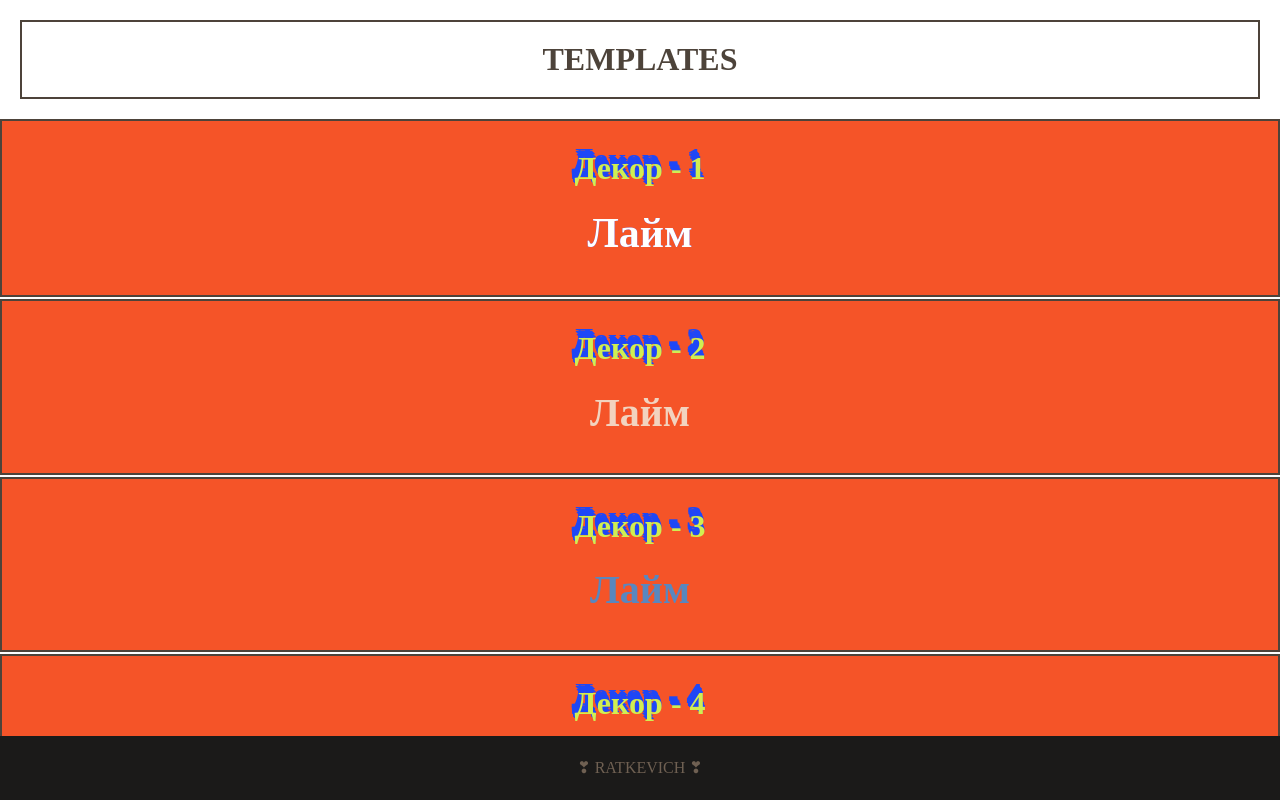
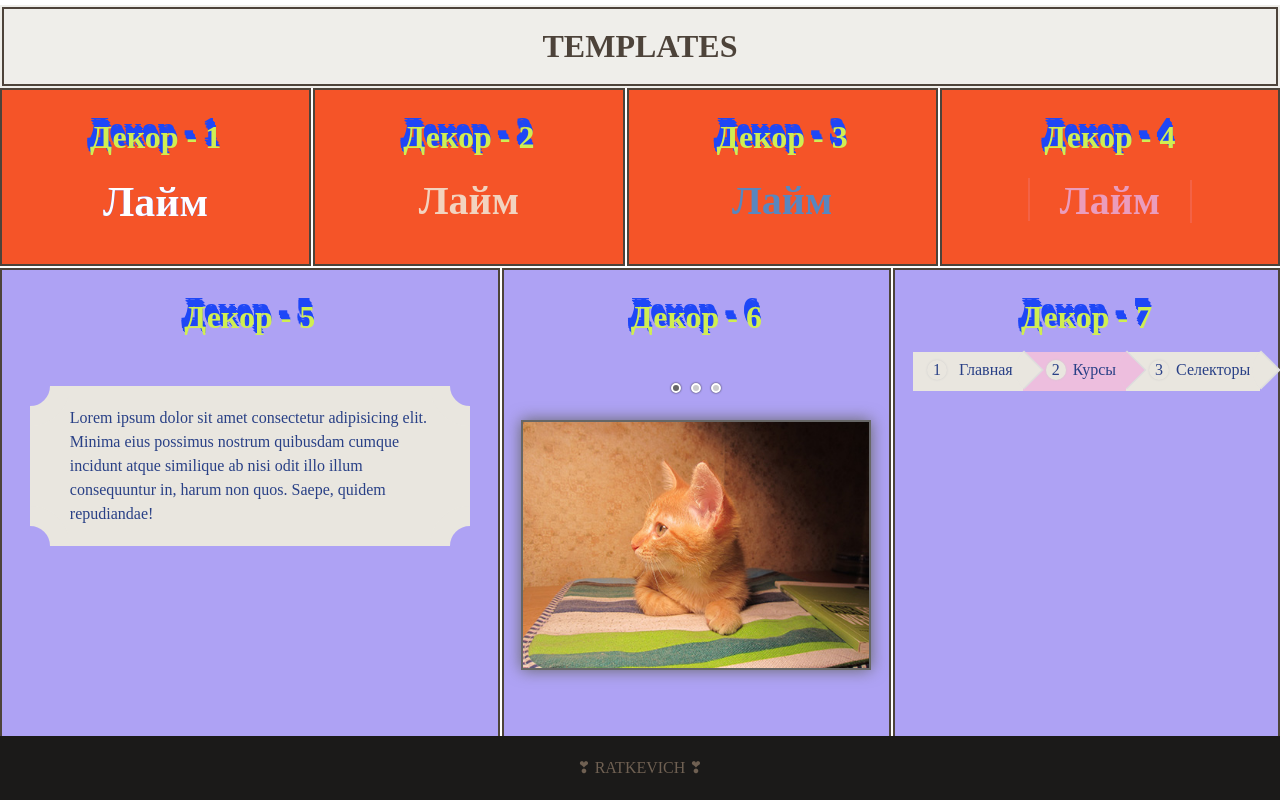
Before and after one commit to SarahAndDuck/templates, a plain HTML site: page index.html in a window 1280 px wide. Shown: the top 800 px of the page. Drawn offline with Linux system fonts and the light colour scheme.

Commit message:
feat: add adapt

```diff
--- a/index.html
+++ b/index.html
@@ -15,6 +15,7 @@
       </header>
       <main class="main">
         <div class="limited">
+          <div class="group">
             <section class="section section-1">
               <h2 class="section__title">Декор - 1</h2>
               <div class="section__content">
@@ -39,6 +40,8 @@
                 <a data-content="Лайм" href="#" class="link">Лайм</a>
               </div>
             </section>
+          </div>
+          <div class="group">
             <section class="section section-5">
               <h2 class="section__title">Декор - 5</h2>
               <div class="section__content">
@@ -85,6 +88,7 @@
               </div>
             </section>
           </div>
+        </div>
       </main>
       <footer class="footer">
         <div class="limited">❣ Ratkevich ❣</div>
--- a/scss/_header.scss
+++ b/scss/_header.scss
@@ -1,6 +1,6 @@
 .header {
-  padding: 20px;
-  background-color: #ffffff;
+  padding: 2px;
+  background-color: #efeeea;
   &__title {
     padding: 20px;
     text-align: center;
--- a/scss/_section-5.scss
+++ b/scss/_section-5.scss
@@ -1,5 +1,6 @@
 .section-5 {
   background-color: #aea2f4;
+  padding: 30px 30px;
   .section__content {
     position: relative;
     margin: 50px auto 0;
--- a/scss/_section-6.scss
+++ b/scss/_section-6.scss
@@ -2,7 +2,7 @@
   background-color: #aea2f4;
   .section__content {
     margin: 40px auto;
-    width: 450px;
+    max-width: 350px;
   }
   .slaider {
     // .slaider__controls
@@ -32,17 +32,17 @@
       filter: drop-shadow(0 0 8px #666666);
     }
     &__slaides {
-      width: 300%;
+      max-width: 300%;
+      display: flex;
+      flex-wrap: nowrap;
 
       transition: transform 0.8s ease;
       img {
+        flex: 1 1 auto;
         border: 2px solid #666666;
+        max-width: 350px;
+        width: 100%;
       }
-    }
-    img {
-      width: 450px;
-      height: 320px;
-      float: left;
     }
   }
 }
@@ -56,8 +56,8 @@
   transform: translate(0);
 }
 #btn-2:checked ~ .slaider__inner .slaider__slaides {
-  transform: translate(-450px);
+  transform: translate(-350px);
 }
 #btn-3:checked ~ .slaider__inner .slaider__slaides {
-  transform: translate(-900px);
+  transform: translate(-700px);
 }
--- a/scss/_section-7.scss
+++ b/scss/_section-7.scss
@@ -4,24 +4,27 @@
     text-align: center;
   }
   .breadcrumbs {
+    position: relative;
     height: 39px;
     display: inline-flex;
     justify-content: center;
     align-items: center;
-    background-color: #ffffff;
+    background-color: #e9e6df;
+    counter-reset: flag;
     a {
       height: 39px;
       line-height: 100%;
       padding: 10px 10px 10px 50px;
       position: relative;
       outline: none;
+      color: #294086;
     }
     a::after {
       content: "";
       position: absolute;
       width: 36px;
       height: 36px;
-      background-color: #ffffff;
+      background-color: #e9e6df;
       z-index: 1;
       top: 0;
       right: -18px;
@@ -29,11 +32,30 @@
       border-radius: 50px 0 0 0;
       transform: rotate(-45deg) scale(0.73);
     }
+    a::before {
+      position: absolute;
+      top: 8px;
+      left: 23px;
+      content: counter(flag);
+      line-height: 20px;
+      counter-increment: flag;
+      box-shadow: 0 0 2px 0 #cccccc;
+      height: 20px;
+      width: 20px;
+      background-color: #e9e6df;
+      border-radius: 50%;
+    }
     a:hover,
     a:hover::after,
     a.active,
     a.active::after {
-      background-color: #f1c40f;
+      background-color: #edbede;
+    }
+    a:first-child {
+      padding-left: 46px;
+    }
+    a:first-child::before {
+      left: 14px;
     }
   }
 }
--- a/scss/style.scss
+++ b/scss/style.scss
@@ -3,6 +3,7 @@
   flex-direction: column;
   min-height: 100vh;
   position: relative;
+  margin: 5px 0;
 }
 .main {
   flex: 1 0 auto;
@@ -10,6 +11,13 @@
 .limited {
   max-width: 1400px;
   margin: 0 auto;
+}
+.group {
+  display: flex;
+  gap: 2px;
+  .section {
+    flex-grow: 1;
+  }
 }
 .section {
   padding: 30px 0;
```
Also changed, not shown: css/style.css, 1 other file. Lines whose indentation alone changed are shown as unchanged.
